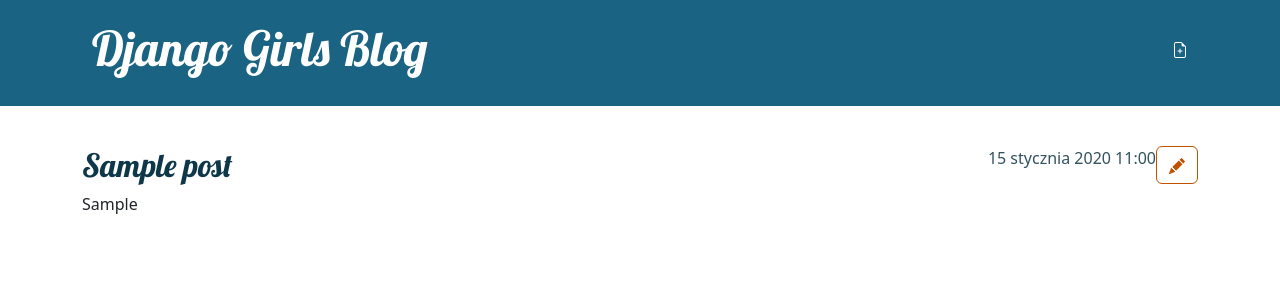
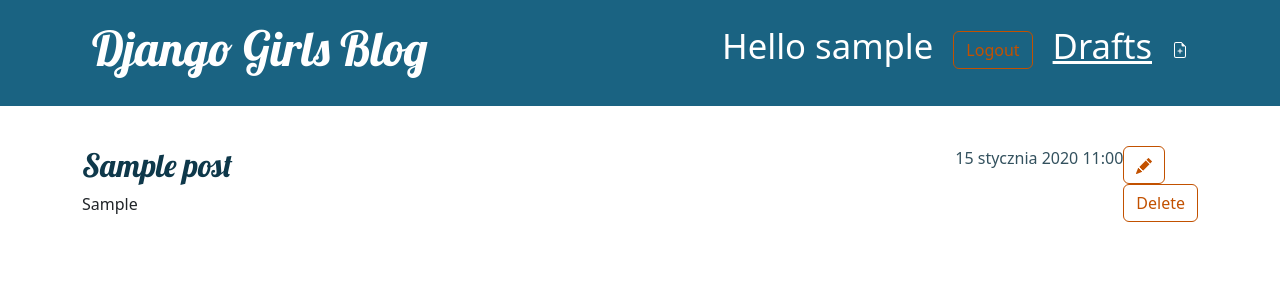
Before and after one commit to Kkemn/my-first-blog, a Django app: page /post/1/ in a window 1280 px wide. Shown: the top 300 px of the page. Run offline with Django 5.2, Linux system fonts and the light colour scheme; a user stored in the database is signed in; tables that the repository leaves empty hold one stand-in row (values such as "Sample post").

Commit message:
Added drafts, delete and publish btn, authorization.

```diff
--- a/blog/templates/blog/base.html
+++ b/blog/templates/blog/base.html
@@ -15,6 +15,13 @@
                     <a href="{% url 'post_new' %}" class="top-menu">
                         {% include './icons/file-earmark-plus.svg' %}
                     </a>
+                    <a href="{% url 'post_draft_list' %}" class="top-menu">Drafts</span></a>
+                    <form method="POST" action="{% url 'logout' %}" class="top-menu">{% csrf_token %}
+                        <button type="submit" class="btn btn-secondary" name="logout">Logout</button>
+                    </form>
+                    <p class="top-menu">Hello {{ user.username }}</p>
+                {% else %}
+                    <a href="{% url 'login' %}" class="top-menu"><span class="glyphicon glyphicon-lock">Login</span></a>
                 {% endif %}
                 <h1><a href="/">Django Girls Blog</a></h1>
             </div>
--- a/blog/templates/blog/post_detail.html
+++ b/blog/templates/blog/post_detail.html
@@ -7,12 +7,19 @@
                 <a class="btn btn-secondary" href="{% url 'post_edit' pk=post.pk %}">
                     {% include './icons/pencil-fill.svg' %}
                 </a>
+                <form method="POST" action="{% url 'post_delete' pk=post.pk %}" class="post-form">{% csrf_token %}
+                    <button type="submit" class="post btn btn-secondary" name="delete">Delete</button>
+                </form>
             {% endif %}
         </aside>
         {% if post.published_date %}
             <time class="date">
                 {{ post.published_date }}
             </time>
+        {% else %}
+            <form method="POST" action="{% url 'post_publish' pk=post.pk %}" class="post-form">{% csrf_token %}
+                <button type="submit" class="post btn btn-secondary" name="publish">Publish</button>
+            </form>
         {% endif %}
         <h2>{{ post.title }}</h2>
         <p>{{ post.test|linebreaksbr }}</p>
--- a/blog/urls.py
+++ b/blog/urls.py
@@ -5,5 +5,8 @@
     path('', views.post_list, name='post_list'),
     path('post/<int:pk>/', views.post_detail, name='post_detail'),
     path('post/new/', views.post_new, name='post_new'),
-    path('post/<int:pk>/edit/', views.post_edit, name='post_edit')
+    path('post/<int:pk>/edit/', views.post_edit, name='post_edit'),
+    path('drafts/', views.post_draft_list, name='post_draft_list'),
+    path('post/<int:pk>/publish/', views.post_publish, name='post_publish'),
+    path('post/<int:pk>/delete/', views.post_delete, name='post_delete')
 ]
--- a/blog/views.py
+++ b/blog/views.py
@@ -1,5 +1,6 @@
 from django.shortcuts import render, get_object_or_404, redirect
 from django.utils import timezone
+from django.contrib.auth.decorators import login_required
 from .models import Post
 from .forms import PostForm
 
@@ -11,19 +12,20 @@
     post = get_object_or_404(Post, pk=pk)
     return render(request, 'blog/post_detail.html', {'post': post})
 
+@login_required
 def post_new(request):
     if request.method == 'POST':
         form = PostForm(request.POST)
         if form.is_valid():
             post = form.save(commit=False)
             post.author = request.user
-            post.published_date = timezone.now()
             post.save()
             return redirect('post_detail', pk=post.pk)
     else:
         form = PostForm()
     return render(request, 'blog/post_edit.html', {'form': form})
 
+@login_required
 def post_edit(request, pk):
     post = get_object_or_404(Post, pk=pk)
     if request.method == 'POST':
@@ -31,9 +33,27 @@
         if form.is_valid():
             post = form.save(commit=False)
             post.author = request.user
-            post.published_date = timezone.now()
             post.save()
             return redirect('post_detail', pk=post.pk)
     else:
         form = PostForm(instance=post)
     return render(request, 'blog/post_edit.html', {'form': form})
+
+@login_required
+def post_draft_list(request):
+    posts = Post.objects.filter(published_date__isnull=True).order_by('created_date')
+    return render(request, 'blog/post_draft_list.html', {'posts': posts})
+
+@login_required
+def post_publish(request, pk):
+    post = get_object_or_404(Post, pk=pk)
+    if request.method == 'POST':
+        post.publish()
+    return redirect('post_detail', pk=pk)
+
+@login_required
+def post_delete(request, pk):
+    post = get_object_or_404(Post, pk=pk)
+    if request.method == 'POST':
+        post.delete()
+    return redirect('post_list')
--- a/mysite/settings.py
+++ b/mysite/settings.py
@@ -123,3 +123,5 @@
 # https://docs.djangoproject.com/en/5.1/ref/settings/#default-auto-field
 
 DEFAULT_AUTO_FIELD = 'django.db.models.BigAutoField'
+
+LOGIN_REDIRECT_URL = '/'
--- a/mysite/urls.py
+++ b/mysite/urls.py
@@ -16,8 +16,11 @@
 """
 from django.contrib import admin
 from django.urls import path, include
+from django.contrib.auth import views
 
 urlpatterns = [
     path('admin/', admin.site.urls),
+    path('accounts/login/', views.LoginView.as_view(), name='login'),
+    path('accounts/logout/', views.LogoutView.as_view(next_page='/'), name='logout'),
     path('', include('blog.urls'))
 ]
```
Also changed, not shown: blog/templates/blog/post_draft_list.html (added, +11 -0 lines), blog/templates/registration/login.html (added, +23 -0 lines).
